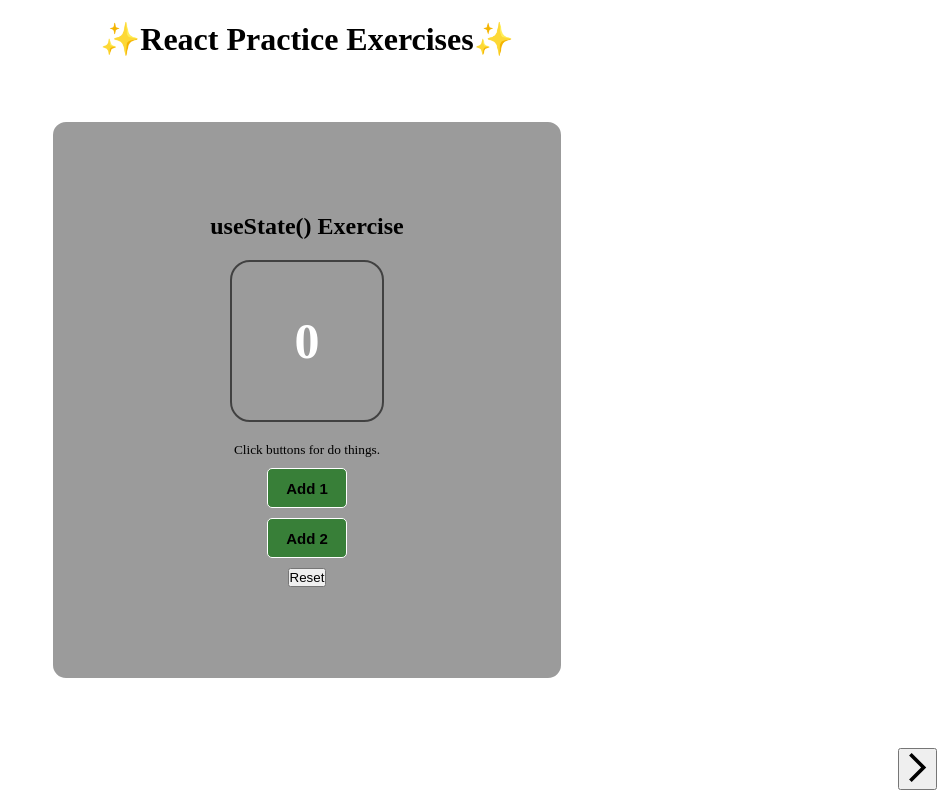
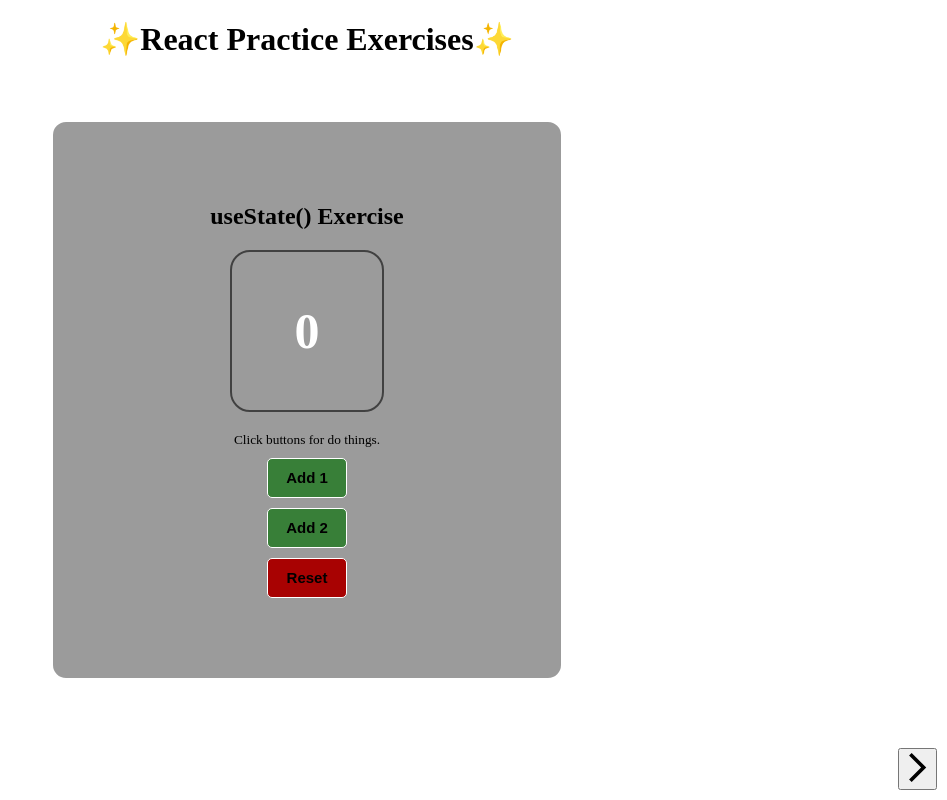
Before and after one commit to JuanJaimes9/PractReact, a React (Vite) app: page / in a window 1280 px wide. Shown: the whole page, without its empty margins (333-1280 px from the left). Built offline with nearby package versions, Linux system fonts and the light colour scheme; the HTML template or start-up script is replaced by a standard one.

Commit message:
exc1 button styles

```diff
--- a/src/components/Exercise1.jsx
+++ b/src/components/Exercise1.jsx
@@ -15,7 +15,7 @@ export default function Exercise1() {
             <p>Click buttons for do things.</p>
             <button className="btn add" onClick={()=> setCount(count + 1)}>Add 1</button>
             <button className="btn add" onClick={() => setCount(count + 2)}>Add 2</button>
-            <button className="btn" onClick={() => setCount(0)}>Reset</button>
+            <button className="btn reset" onClick={() => setCount(0)}>Reset</button>
         </div>
     </div>
   )
--- a/src/styles/exercise1.css
+++ b/src/styles/exercise1.css
@@ -50,7 +50,7 @@ p{
     gap: 10px;
 }
 
-.add{
+.btn{
     width: 80px;
     height: 40px;
     padding: 5px;
@@ -59,5 +59,12 @@ p{
     cursor: pointer;
     font-size: 15px;
     font-weight: 600;
+}
+
+.add {
     background-color: rgba(0, 112, 0, 0.637);
 }
+
+.reset{
+    background-color: rgb(168, 2, 2);
+}
```
